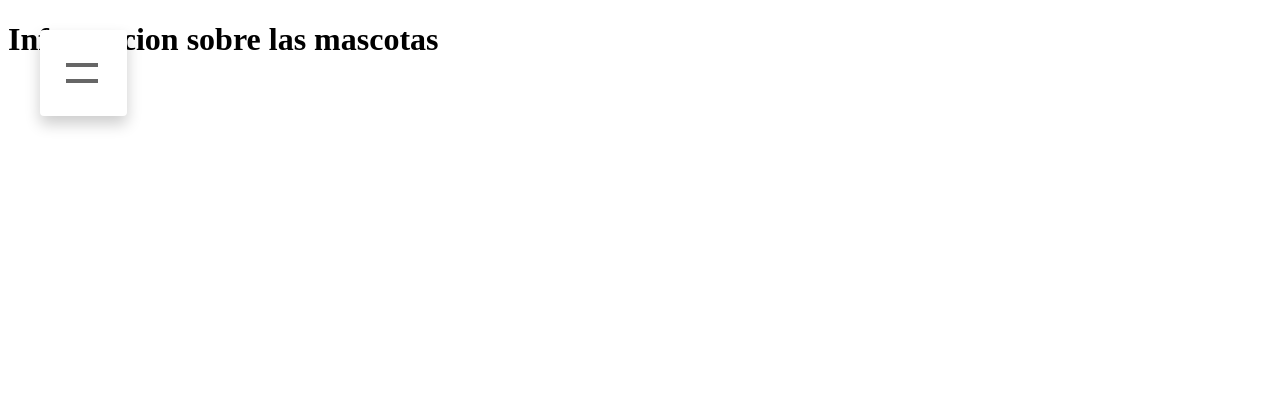
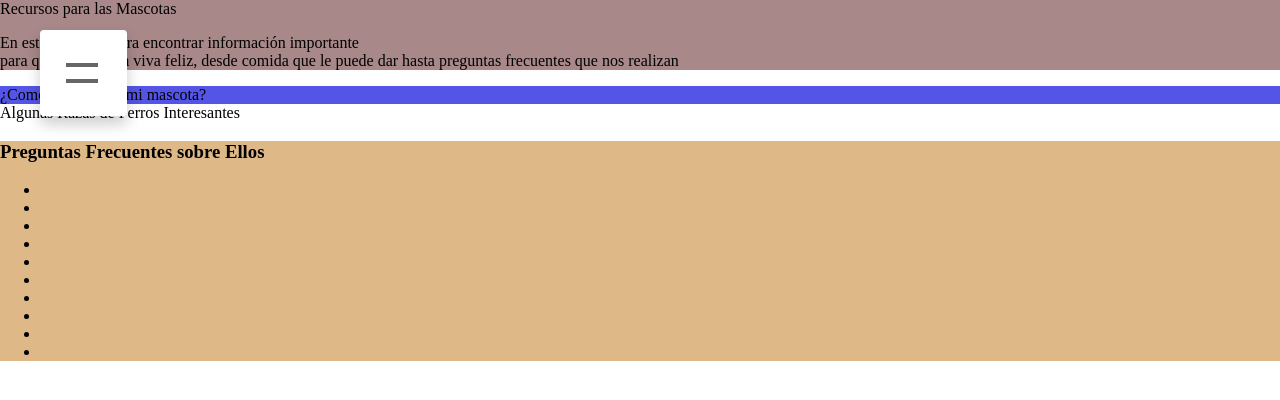
Before and after one commit to Sr74/TrabajoFinal, a PHP site: page /sobrePets.php in a window 1280 px wide. Shown: the top 400 px of the page. Run offline with PHP 8.4, Linux system fonts and the light colour scheme.

Commit message:
Reparaciones

```diff
--- a/After/menu.php
+++ b/After/menu.php
@@ -16,13 +16,12 @@
         <span></span>
         <span></span>
         <ul class="menu">
-            <li><a href="index.php">Inicio</a></li>
             <li><a href="adoptar.php">Adoptar</a></li>
             <li><a href="registrarmascota.php">Registrar Mascota</a></li>
-            <li><a href="sobrePets.php">Sobre Pets</a></li>
             <li><a href="donar.php">Donar</a></li>
             <li><a href="daralerta.php">Alertar</a></li>
             <li><a href="veterinarias.php">Veterinarias</a></li>
+            <li><a href="sobrePets.php">Sobre Pets</a></li>
         </ul>
     </div>
 
--- a/After/page2.css
+++ b/After/page2.css
@@ -36,7 +36,7 @@ table td{
 }
 
 .navigation input:checked~ .menu{
-    width: 400px;
+    width: 1000px;
 }
 
 .menu li{
@@ -53,7 +53,7 @@ table td{
 }
 .menu li a:hover
 {
-    color: orangered;
+    color: blue;
 }
 
 .navigation input {
--- a/After/sobrePets.php
+++ b/After/sobrePets.php
@@ -4,10 +4,47 @@
     <meta charset="UTF-8">
     <meta name="viewport" content="width=device-width, initial-scale=1.0">
     <meta http-equiv="X-UA-Compatible" content="ie=edge">
-    <title>Document</title>
+    <title>SobrePets</title>
+    <link rel="stylesheet" href="sobrepets.css">
 </head>
 <body>
     <?php include ("menu.php") ?>
-    <h1>Informacion sobre las mascotas</h1>
+    <div class="main">
+        <span>
+            Recursos para las Mascotas
+        </span>
+
+        <div>
+            <p>En esta sección podra encontrar información importante <br> para que su mascota viva feliz, desde comida que le puede dar hasta preguntas frecuentes que nos realizan </p>
+        </div>
+    </div>
+
+    <div class="comida">
+        <span>
+            ¿Como alimentar a mi mascota?
+        </span>
+    </div>
+    <div class="razas">
+        <span>Algunas Razas de Perros Interesantes</span>
+    </div>
+
+    <div class="preguntas">
+        <h3>Preguntas Frecuentes sobre Ellos</h3>
+        <ul>
+            <li></li>
+            <li></li>
+            <li></li>
+            <li></li>
+            <li></li>
+            <li></li>
+            <li></li>
+            <li></li>
+            <li></li>
+            <li></li>
+        </ul>
+    </div>
+
+
+
 </body>
 </html>
--- /dev/null
+++ b/After/sobrepets.css
@@ -0,0 +1,23 @@
+body {
+    margin: 0;
+    padding: 0;
+}
+.main {
+    background: rgb(168, 136, 136);
+    height: 100%;
+    width: 100%;
+}
+.comida{
+    background: rgb(84, 84, 230);
+    height: 100%;
+}
+
+.razas {
+    background: white;
+    height: 100%;
+}
+
+.preguntas {
+    background: burlywood;
+    height: 100%;
+}
--- a/Before/ventanas/estiloslogin.css
+++ b/Before/ventanas/estiloslogin.css
@@ -1,6 +1,6 @@
 .acceso{
     position: absolute;
-    background: linear-gradient( orangered 0%, orangered,#fff 50%,white 100%) ;
+    background: linear-gradient(  rgb(5, 132, 252) 0%, rgb(5, 132, 252) 0%,#fff 50%,white 100%) ;
     text-align: center;
     margin: 0 auto;
     border:1px solid white;
@@ -16,7 +16,7 @@ body{
     justify-content: center;
     align-items: center;
     min-height: 100vh;
-    background: linear-gradient(#fff 0%,white 50%, orangered 50%, orangered 100%);
+    background: linear-gradient(#fff 0%,white 50%, rgb(5, 132, 252) 50%, orangered 100%);
     font-family: 'Poppins', sans-serif;
 
 }
```
Also changed, not shown: Before/ventanas/registro.php (+8 -2 lines).
